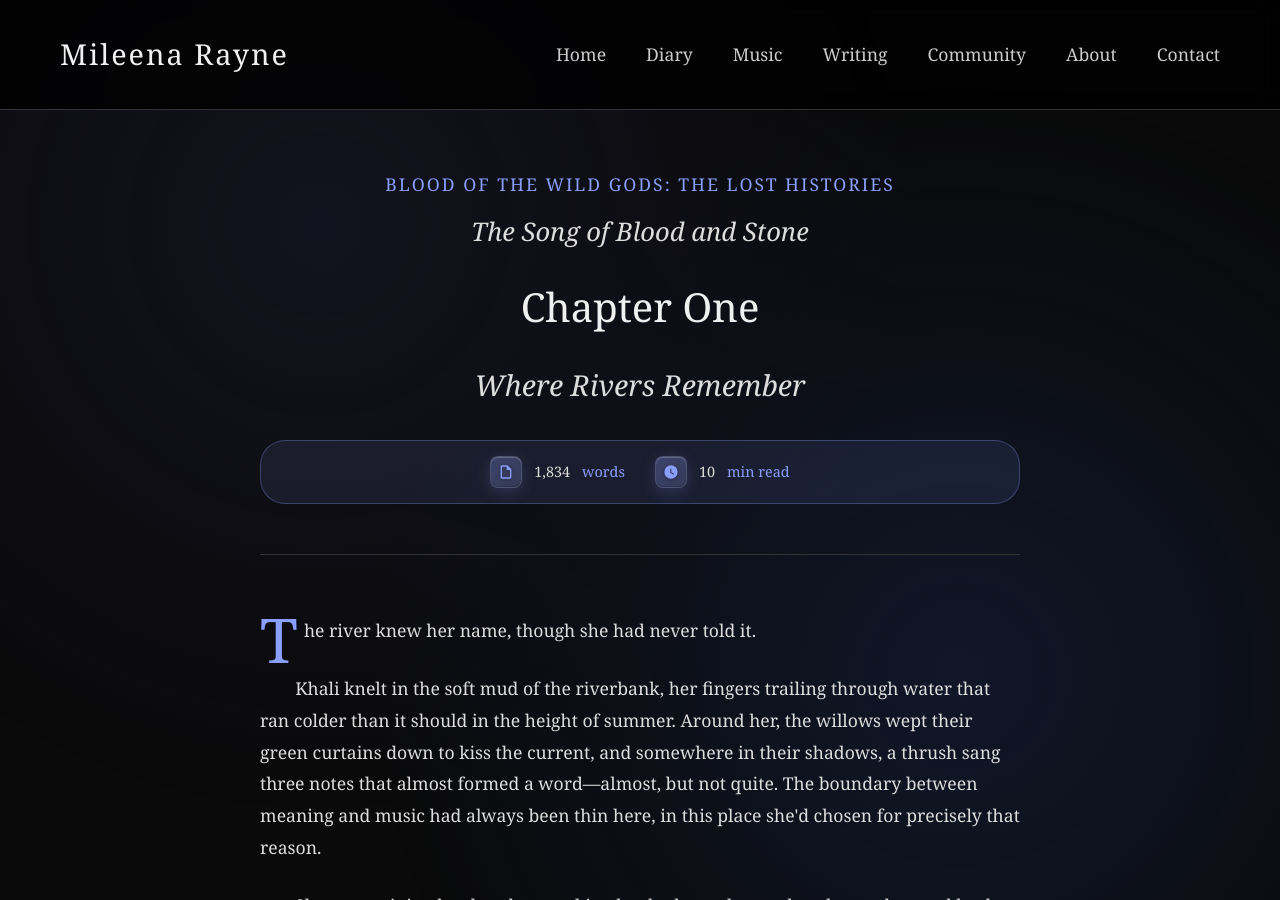
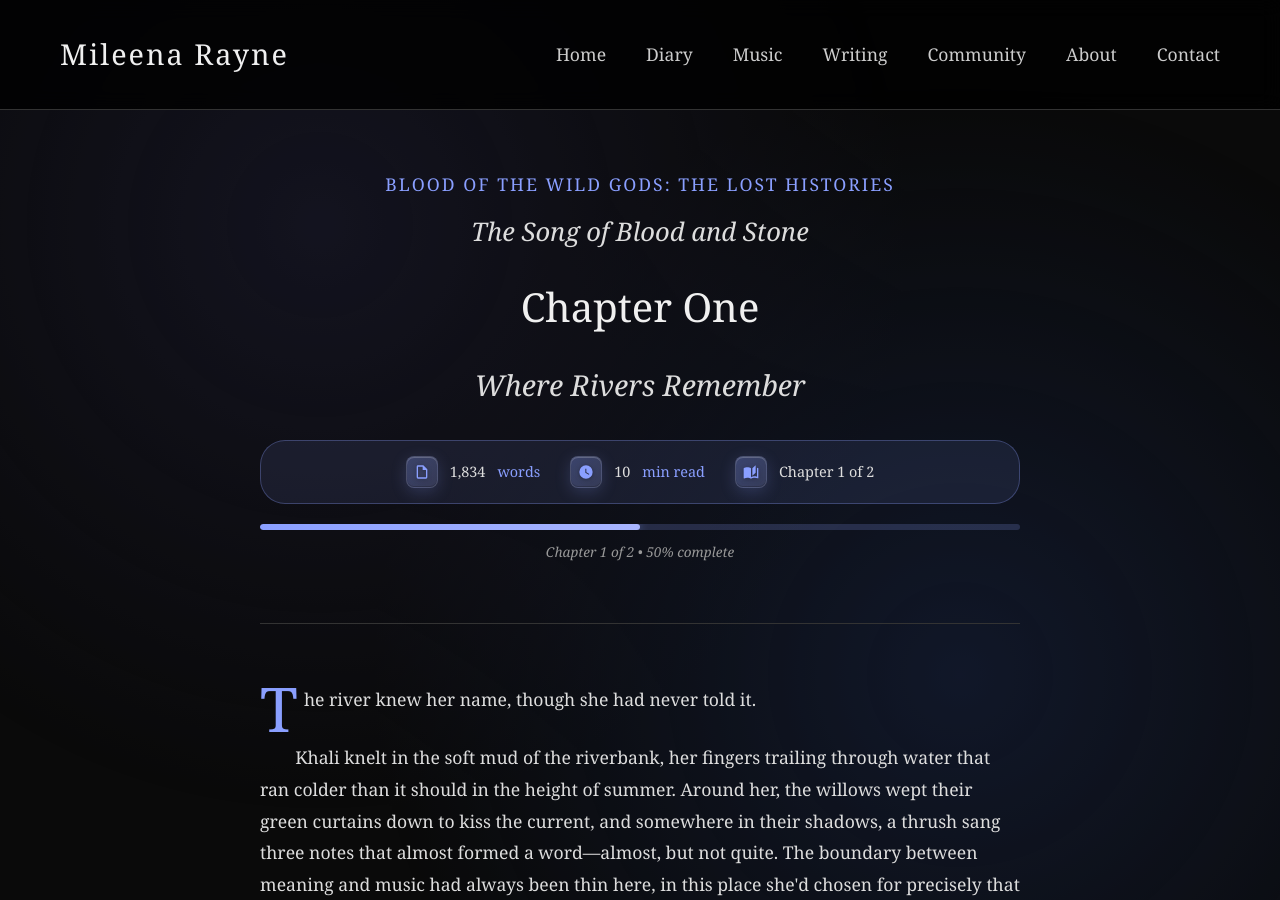
Before and after one commit to Mileena28/Mileena28.github.io, a Jekyll site: the page built from _chapters/lost-histories/song-of-blood-and-stone/chapter-01.html, in a window 1280 px wide and 900 px high. Built offline with Jekyll 4.4.1, drawn with Linux system fonts in a browser that asks for light colours.

Commit message:
Update chapter-01.html

```diff
--- a/_chapters/lost-histories/song-of-blood-and-stone/chapter-01.html
+++ b/_chapters/lost-histories/song-of-blood-and-stone/chapter-01.html
@@ -4,6 +4,10 @@
 story_title: "The Song of Blood and Stone"
 title: "Chapter One"
 subtitle: "Where Rivers Remember"
+chapter_number: 1
+total_chapters: 2
+prev_chapter: null
+next_chapter: "/chapters/lost-histories/song-of-blood-and-stone/chapter-02/"
 permalink: /chapters/lost-histories/song-of-blood-and-stone/chapter-01/
 ---
 
```
